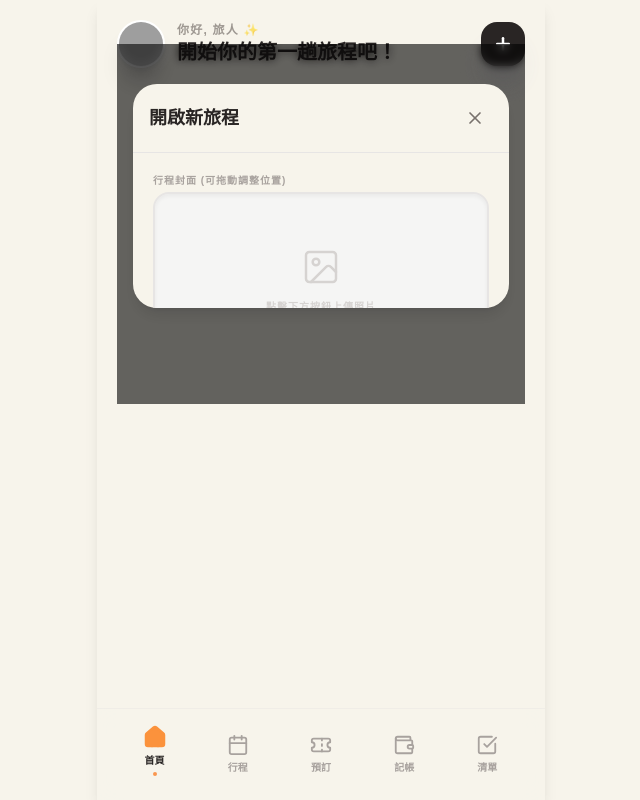
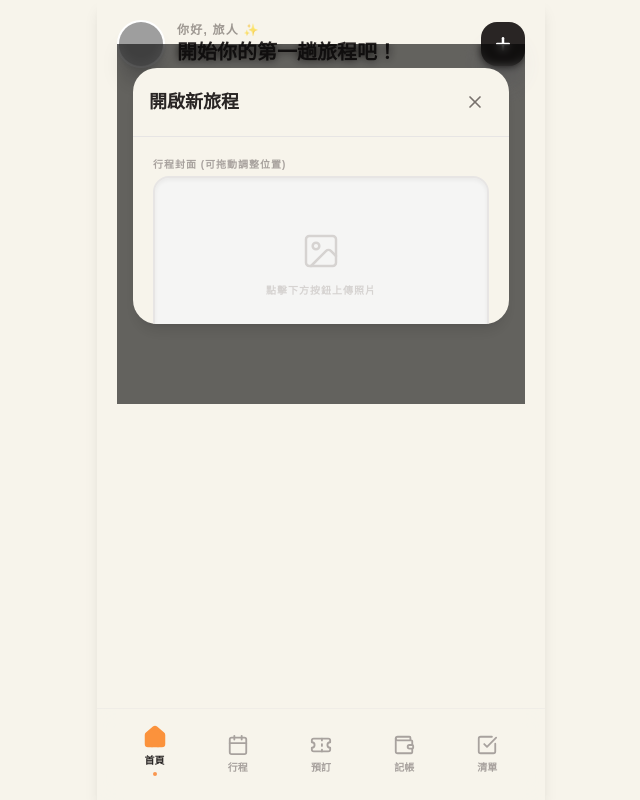
Before and after one commit to evo20537-stack/travel-log-app, a React (Vite) app: page / in a window 1280 px wide. Shown: the whole page, without its empty margins (319-959 px from the left). Built offline with nearby package versions, Linux system fonts and the light colour scheme; no server answers; the database is empty; grey boxes are pictures that could not be loaded; a web font is replaced by a local one.

Commit message:
feat: Enhance modal UX by adjusting height and preventing horizontal scroll

```diff
--- a/src/components/ui/Modal.tsx
+++ b/src/components/ui/Modal.tsx
@@ -12,7 +12,7 @@ const Modal: React.FC<ModalProps> = ({ isOpen, onClose, title, children }) => {
   if (!isOpen) return null;
 
   return (
-    <div className="fixed inset-0 bg-black/60 backdrop-blur-sm z-50 flex justify-center px-4 pt-10 pb-24" onClick={onClose}>
+    <div className="fixed inset-0 bg-black/60 backdrop-blur-sm z-50 flex justify-center items-stretch px-4 pt-6 pb-20" onClick={onClose}>
       <div
         className="bg-[#F7F4EB] w-full max-w-2xl rounded-3xl shadow-lg flex flex-col overflow-hidden"
         onClick={e => e.stopPropagation()}
@@ -23,7 +23,7 @@ const Modal: React.FC<ModalProps> = ({ isOpen, onClose, title, children }) => {
             <X size={20} />
           </button>
         </header>
-        <div className="overflow-y-auto p-5">
+        <div className="overflow-y-auto overflow-x-hidden p-5">
           {children}
         </div>
       </div>
```
